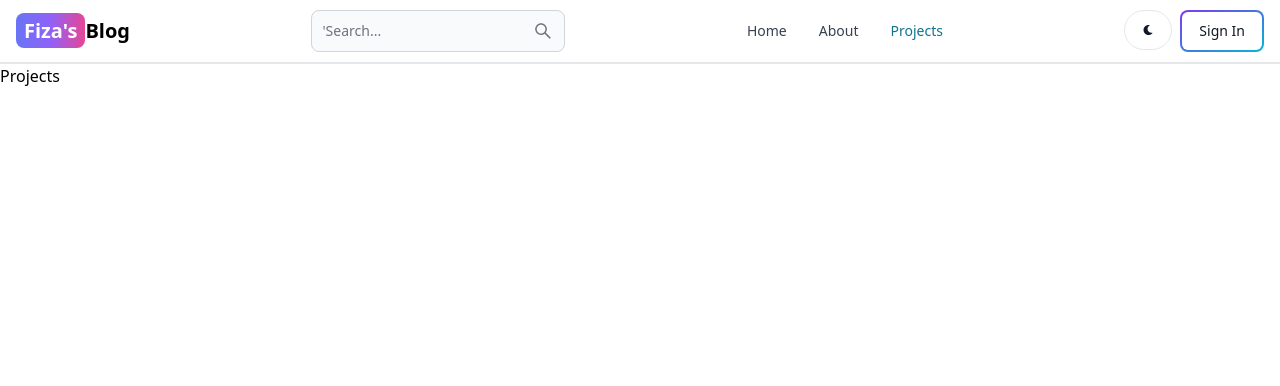
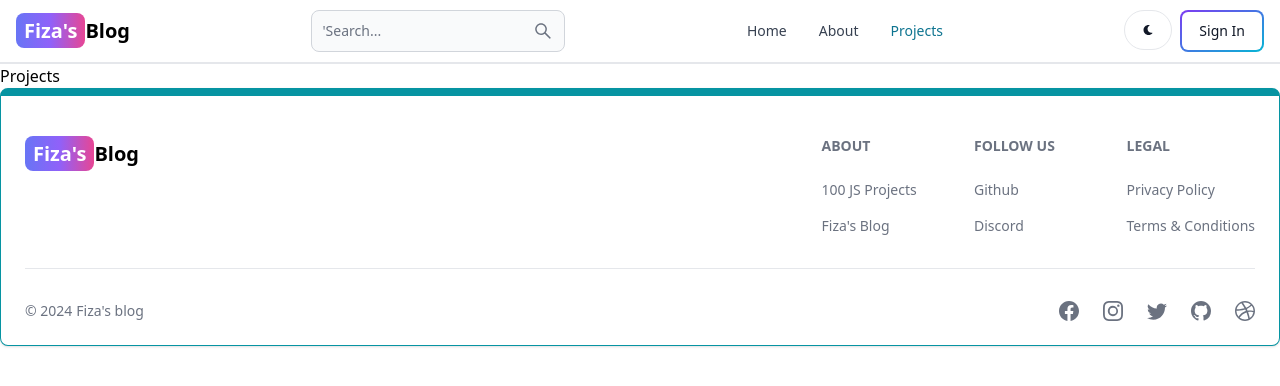
Before and after one commit to fizasaeed/Mern-Blog, a React (Vite) app in the folder client/: page /projects in a window 1280 px wide. Shown: the top 386 px of the page. Built offline with nearby package versions, Linux system fonts and the light colour scheme.

Commit message:
created the footer page

```diff
--- a/client/src/App.jsx
+++ b/client/src/App.jsx
@@ -7,6 +7,7 @@ import SingUp from "./pages/SingUp";
 import Dashboard from "./pages/Dashboard";
 import Projects from "./pages/Projects";
 import Header from "./components/Header";
+import Footer from "./components/Footer";
 export default function App() {
   return (
     <BrowserRouter>
@@ -19,6 +20,7 @@ export default function App() {
         <Route path="dashboard" element={<Dashboard />} />
         <Route path="projects" element={<Projects />} />
       </Routes>
+      <Footer />
     </BrowserRouter>
   );
 }
--- /dev/null
+++ b/client/src/components/Footer.jsx
@@ -0,0 +1,86 @@
+import { Footer } from "flowbite-react";
+import { Link } from "react-router-dom";
+import {
+  BsFacebook,
+  BsInstagram,
+  BsTwitter,
+  BsGithub,
+  BsDribbble,
+} from "react-icons/bs";
+export default function FooterCom() {
+  return (
+    <Footer container className="border border-t-8 border-teal-500">
+      <div className="w-full max-w-7xl mx-auto">
+        <div className="grid w-full justify-between sm:flex md:grid-cols-1">
+          <div className="mt-5">
+            <Link
+              to="/"
+              className="self-center whitespace-nowrap text-lg sm:text-xl font-semibold dark:text-white"
+            >
+              <span className="px-2 py-1 bg-gradient-to-r from-indigo-500 via-purple-500 to-pink-500 rounded-lg text-white">
+                Fiza's
+              </span>
+              Blog
+            </Link>
+          </div>
+          <div className="grid grid-cols-2 gap-8 mt-4 sm:grid-cols-3 sm:gap-6">
+            <div>
+              <Footer.Title title="About" />
+              <Footer.LinkGroup col>
+                <Footer.Link
+                  href="https://www.100jsprojects.com"
+                  target="_blank"
+                  rel="noopener noreferrer"
+                >
+                  100 JS Projects
+                </Footer.Link>
+                <Footer.Link
+                  href="/about"
+                  target="_blank"
+                  rel="noopener noreferrer"
+                >
+                  Fiza's Blog
+                </Footer.Link>
+              </Footer.LinkGroup>
+            </div>
+            <div>
+              <Footer.Title title="Follow us" />
+              <Footer.LinkGroup col>
+                <Footer.Link
+                  href="https://www.github.com/fizasaeed"
+                  target="_blank"
+                  rel="noopener noreferrer"
+                >
+                  Github
+                </Footer.Link>
+                <Footer.Link href="#">Discord</Footer.Link>
+              </Footer.LinkGroup>
+            </div>
+            <div>
+              <Footer.Title title="Legal" />
+              <Footer.LinkGroup col>
+                <Footer.Link href="#">Privacy Policy</Footer.Link>
+                <Footer.Link href="#">Terms &amp; Conditions</Footer.Link>
+              </Footer.LinkGroup>
+            </div>
+          </div>
+        </div>
+        <Footer.Divider />
+        <div className="w-full sm:flex sm:items-center sm:justify-between">
+          <Footer.Copyright
+            href="#"
+            by="Fiza's blog"
+            year={new Date().getFullYear()}
+          />
+          <div className="flex gap-6 sm:mt-0 mt-4 sm:justify-center">
+            <Footer.Icon href="#" icon={BsFacebook} />
+            <Footer.Icon href="#" icon={BsInstagram} />
+            <Footer.Icon href="#" icon={BsTwitter} />
+            <Footer.Icon href="https://github.com/fizasaeed" icon={BsGithub} />
+            <Footer.Icon href="#" icon={BsDribbble} />
+          </div>
+        </div>
+      </div>
+    </Footer>
+  );
+}
```
